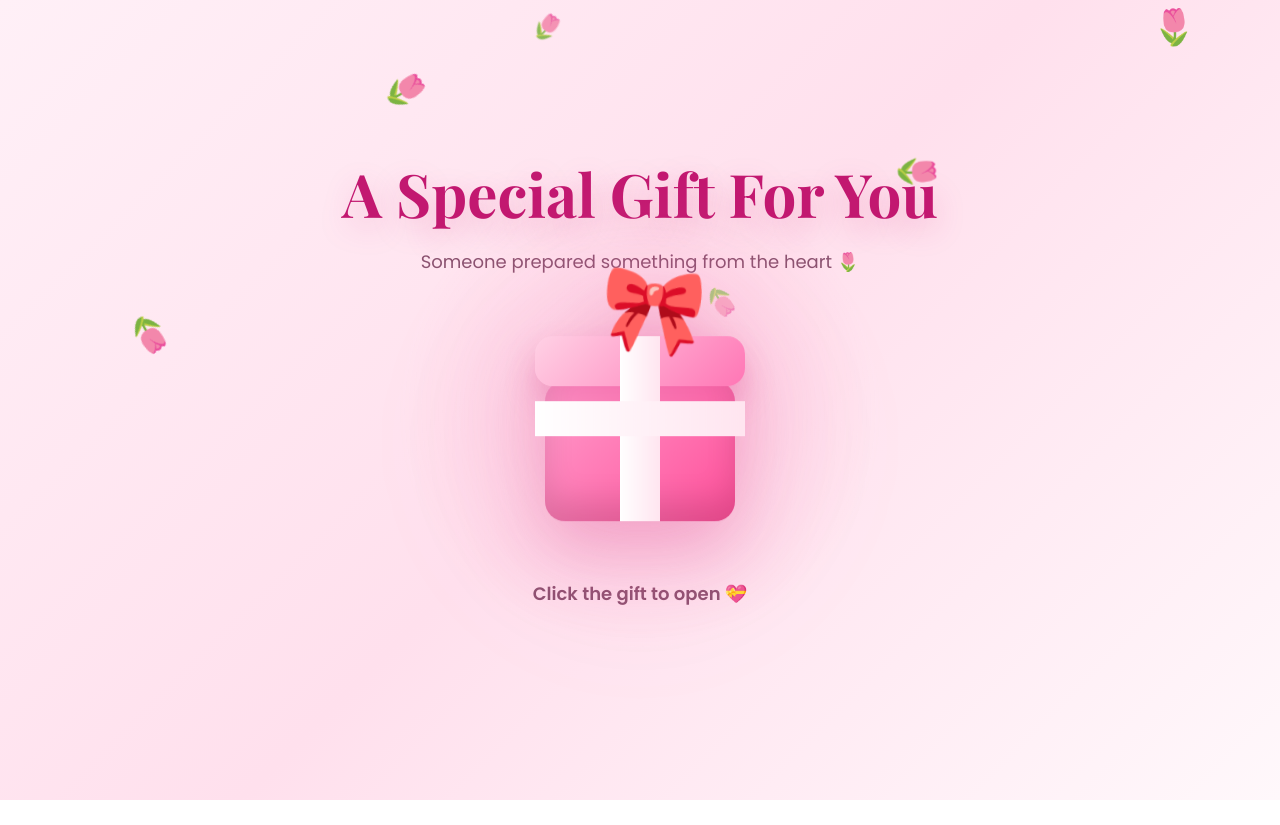
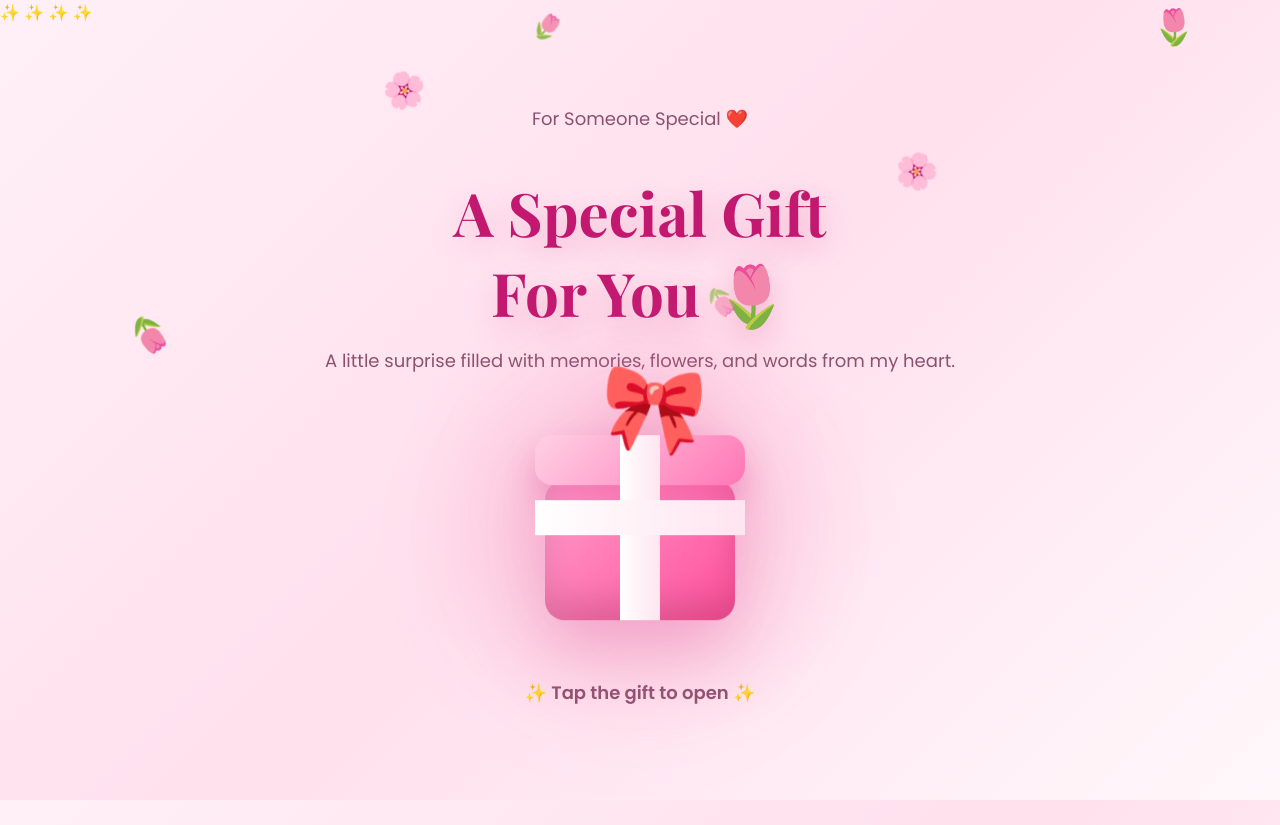
Before and after one commit to christopherbenedictramos-ui/Ben-yana, a plain HTML site: page index.html in a window 1280 px wide. Before the commit the page ends 800 px from the top, so only its background shows below. Drawn offline with nearby package versions, Linux system fonts and the light colour scheme.

Commit message:
Update index.html

```diff
--- a/index.html
+++ b/index.html
@@ -2,7 +2,9 @@
 <html lang="en">
 
 <head>
+
 <meta name="theme-color" content="#ffd6e7">
+
 <meta charset="UTF-8">
 
 <meta name="viewport" content="width=device-width, initial-scale=1.0">
@@ -27,17 +29,21 @@
 
 
 
-<!-- ============================
-     BACKGROUND FLOWERS
-============================= -->
+<!-- =====================================
+     DREAMY BACKGROUND
+===================================== -->
+
+
+<div class="background-glow"></div>
+
 
 
 <div class="floating-flowers">
 
 <span>🌷</span>
+<span>🌸</span>
 <span>🌷</span>
-<span>🌷</span>
-<span>🌷</span>
+<span>🌸</span>
 <span>🌷</span>
 
 </div>
@@ -45,13 +51,30 @@
 
 
 
+<div class="sparkle-container">
 
-<!-- ============================
-     GIFT INTRO
-============================= -->
+<span>✨</span>
+<span>✨</span>
+<span>✨</span>
+<span>✨</span>
+
+</div>
+
+
+
+
+
+
+
+<!-- =====================================
+     GIFT EXPERIENCE
+===================================== -->
 
 
 <main class="gift-screen">
+
+
+<div class="gift-card">
 
 
 
@@ -59,17 +82,30 @@
 
 
 
+<p class="small-title">
+
+For Someone Special ❤️
+
+</p>
+
+
+
+
 <h1>
 
-A Special Gift For You
+A Special Gift
+<br>
+For You 🌷
 
 </h1>
 
 
 
-<p>
 
-Someone prepared something from the heart 🌷
+<p class="gift-description">
+
+A little surprise filled with memories,
+flowers, and words from my heart.
 
 </p>
 
@@ -80,21 +116,25 @@
 <!-- GIFT BOX -->
 
 
-<div class="gift-box" id="giftBox">
+<div
+class="gift-box"
+id="giftBox"
+aria-label="Open gift"
+>
+
 
 
 <div class="gift-glow"></div>
 
 
+
 <div class="lid">
-
 
 </div>
 
 
 
 <div class="box">
-
 
 </div>
 
@@ -112,6 +152,7 @@
 
 
 
+
 <div class="bow">
 
 🎀
@@ -126,9 +167,10 @@
 
 
 
+
 <p class="click-text">
 
-Click the gift to open 💝
+✨ Tap the gift to open ✨
 
 </p>
 
@@ -138,7 +180,13 @@
 </div>
 
 
+
+</div>
+
+
+
 </main>
+
 
 
 
@@ -151,6 +199,7 @@
 <script src="script.js"></script>
 
 
+
 </body>
 
 </html>
```
